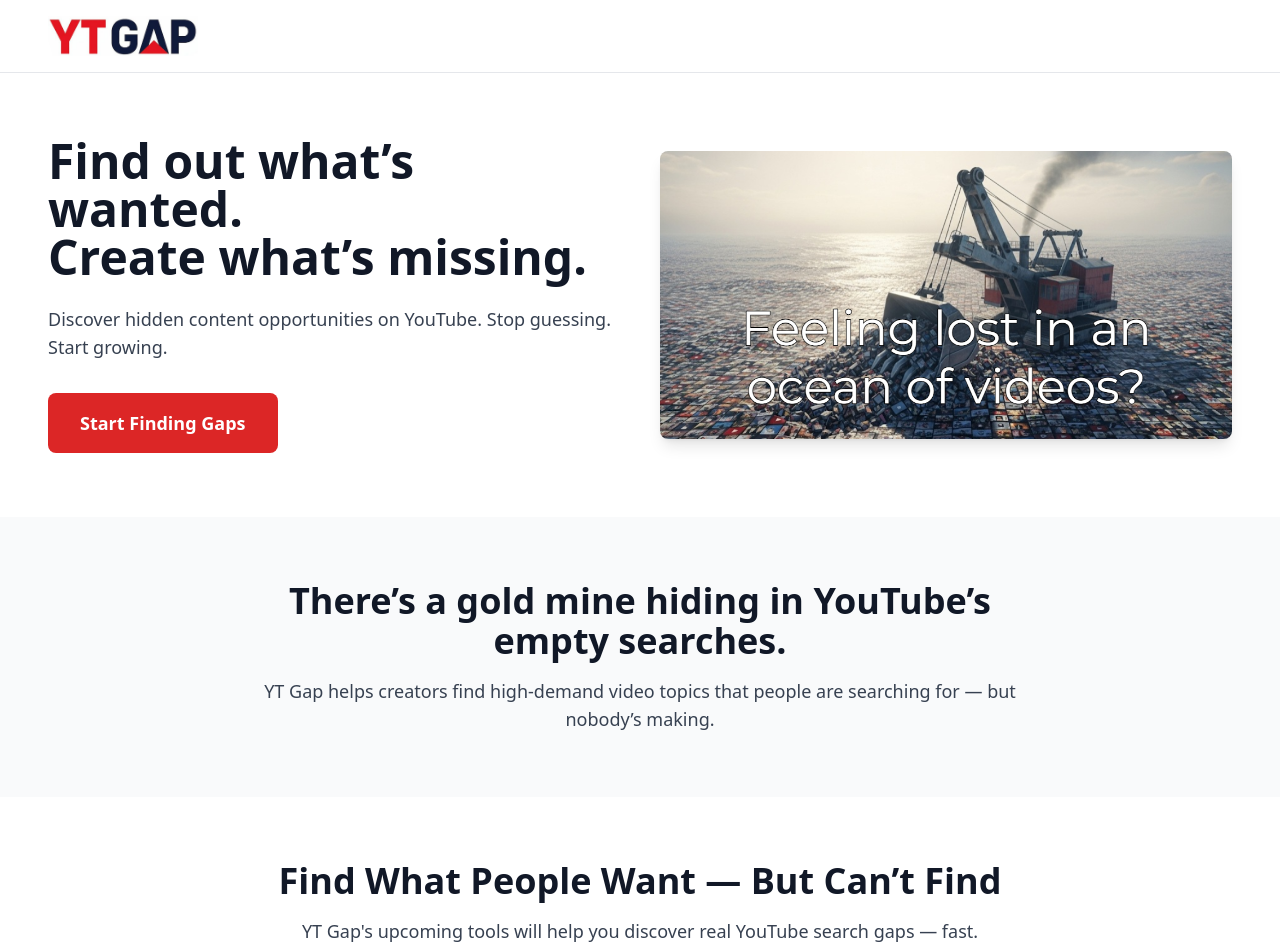
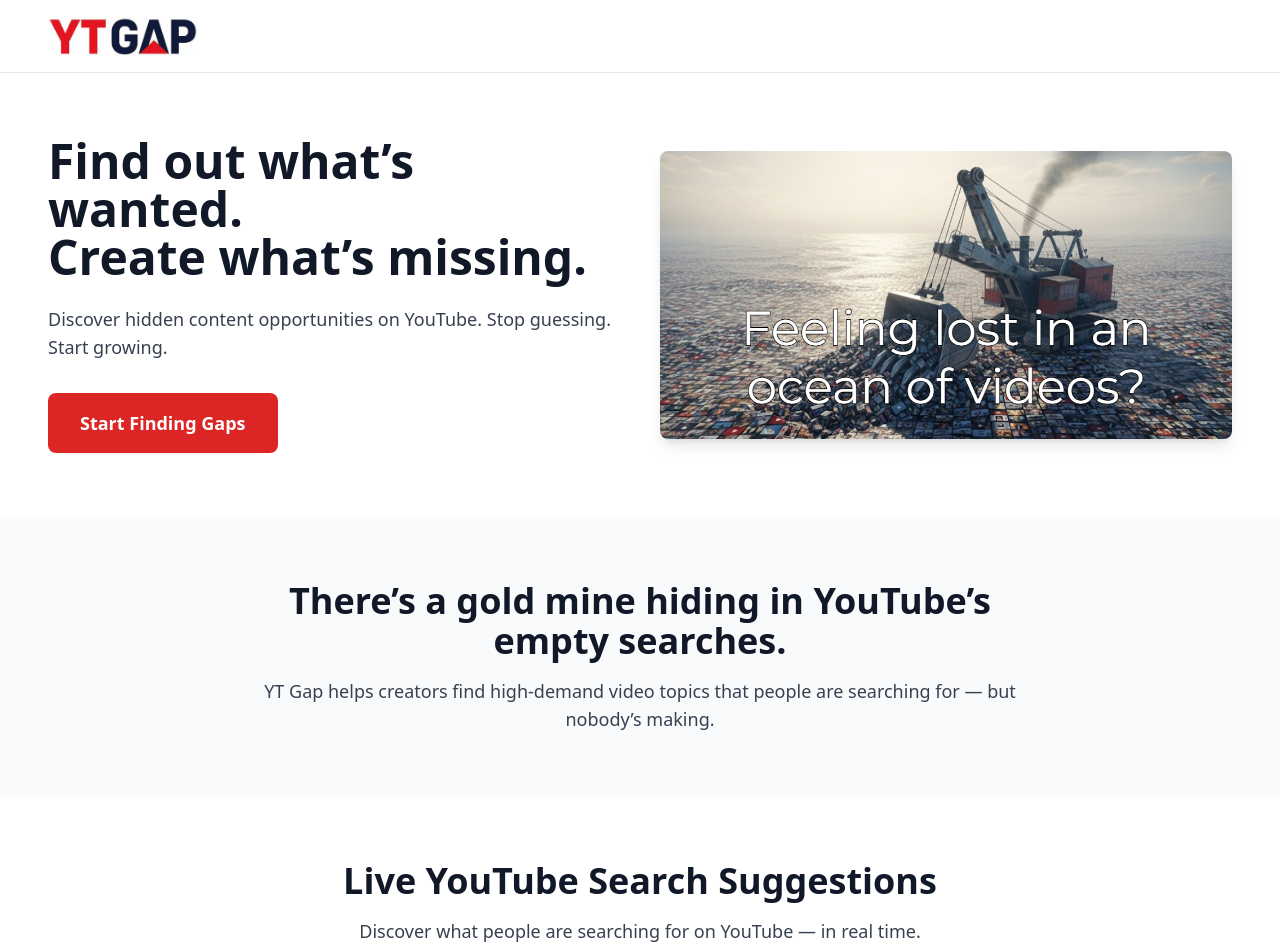
Before and after one commit to ytgap/yt-gap, a React (Create React App) app: page / in a window 1280 px wide. Shown: the top 952 px of the page. Built offline with nearby package versions, Linux system fonts and the light colour scheme; the HTML template or start-up script is replaced by a standard one.

Commit message:
Update App.js

```diff
--- a/src/App.js
+++ b/src/App.js
@@ -3,7 +3,6 @@ import './index.css';
 import Header from './Header';
 import HeroSection from './HeroSection';
 import WhatIsYtGap from './WhatIsYtGap';
-import GapFinderTools from './GapFinderTools';
 import FeaturedVideos from './FeaturedVideos';
 import BlogTeaser from './BlogTeaser';
 import EmailSignup from './EmailSignup';
@@ -15,8 +14,7 @@ function App() {
       <Header />
       <HeroSection />
       <WhatIsYtGap />
-      <GapFinderTools />
-    <GapFinderTool />
+      <GapFinderTool />
       <FeaturedVideos />
       <BlogTeaser />
       <EmailSignup />
```
